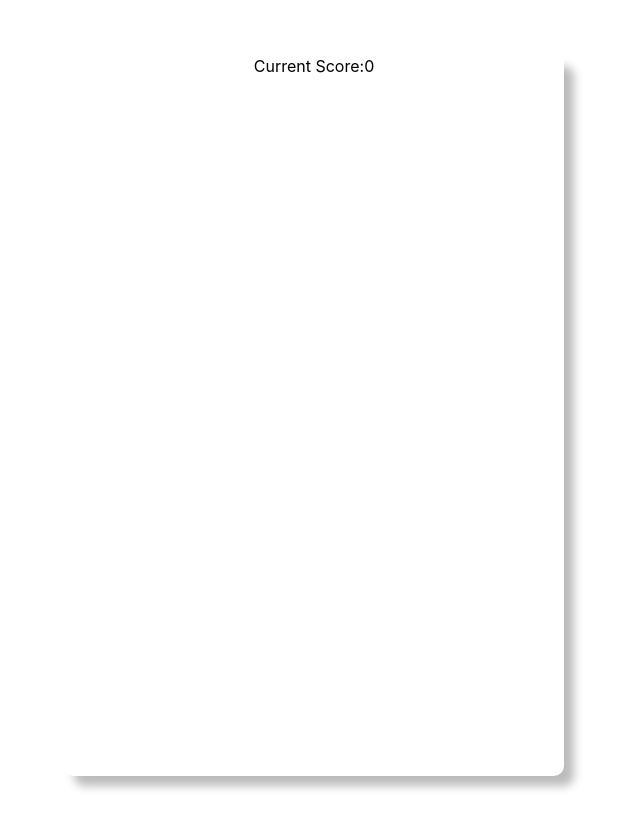
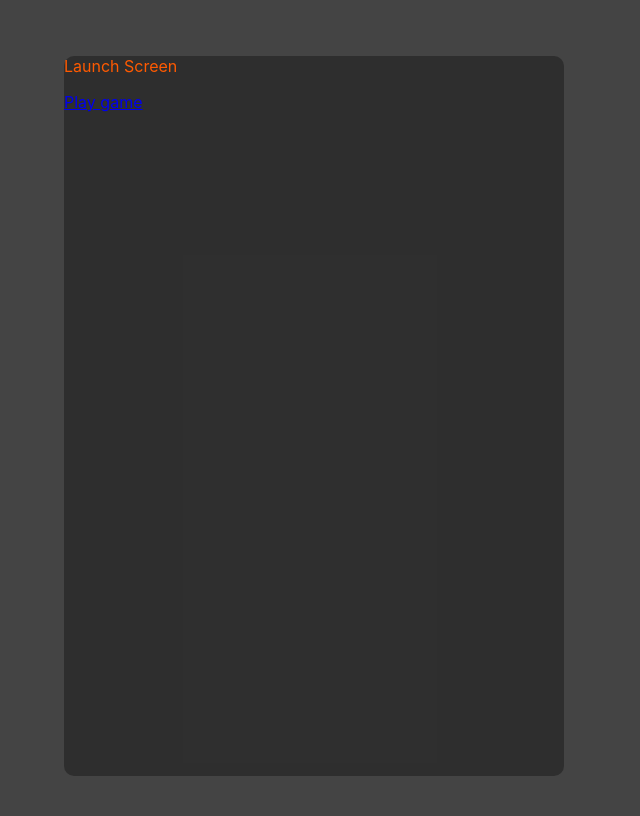
Before and after one commit to reaganmcf/quant-quiz, a React (Create React App) app: page / in a window 1280 px wide. Shown: the whole page, without its empty margins (326-966 px from the left). Built offline with nearby package versions, Linux system fonts and the light colour scheme.

Commit message:
[ ADD / FIX ] removed dark theme toggle; added nav

```diff
--- a/package.json
+++ b/package.json
@@ -21,11 +21,13 @@
     "react": "^17.0.1",
     "react-dom": "^17.0.1",
     "react-redux": "^7.2.2",
+    "react-router-dom": "^5.2.0",
     "react-scripts": "4.0.2",
     "redux": "^4.0.5",
     "redux-logger": "^3.0.6",
     "redux-thunk": "^2.3.0",
     "typescript": "^4.1.2",
+    "use-dark-mode": "^2.3.1",
     "web-vitals": "^1.0.1"
   },
   "scripts": {
--- a/src/components/App/App.css
+++ b/src/components/App/App.css
@@ -1,43 +1,15 @@
-.App {
-  text-align: center;
-  /* background-color: gray; */
+.AppContainer {
+  background-color: rgba(34,34,34,.63);
   min-height: 90vh;
   width: 500px;
   border-radius: 10px;
-  box-shadow: #bbbbbb 10px 10px 10px;
+  color: rgba(255,90,0,1);
 }
 
-.App-logo {
-  height: 40vmin;
-  pointer-events: none;
+.App {
+  display: flex;
+  justify-content: center;
+  padding: 50px;
+  width: 400px;
+  height: calc(90vh - 100px);
 }
-
-@media (prefers-reduced-motion: no-preference) {
-  .App-logo {
-    animation: App-logo-spin infinite 20s linear;
-  }
-}
-
-.App-header {
-  background-color: #282c34;
-  min-height: 100vh;
-  display: flex;
-  flex-direction: column;
-  align-items: center;
-  justify-content: center;
-  font-size: calc(10px + 2vmin);
-  color: white;
-}
-
-.App-link {
-  color: #61dafb;
-}
-
-@keyframes App-logo-spin {
-  from {
-    transform: rotate(0deg);
-  }
-  to {
-    transform: rotate(360deg);
-  }
-}
--- a/src/components/App/index.tsx
+++ b/src/components/App/index.tsx
@@ -1,39 +1,28 @@
-// @ts-nocheck
-import styled from '@emotion/styled/'
 import * as React from 'react';
 import { useDispatch, useSelector } from 'react-redux';
 import { Dispatch } from 'redux'
 import { IAppState } from '../../store';
 import { IGameState } from '../../store/game_state/types';
+import { BrowserRouter, Switch, Route } from 'react-router-dom'
+import { LaunchScreen } from './../LaunchScreen'
+import { GameScreen } from './../GameScreen'
 import './App.css';
-import theme from './../../theme'
 
-const Wrapper = styled("div")`
-  background-color: ${() => theme().background};
-  text-align: center;
-  /* background-color: gray; */
-  min-height: 90vh;
-  width: 500px;
-  border-radius: 10px;
-  box-shadow: #bbbbbb 10px 10px 10px;
-`
-
-export const App: React.FC<Props> = () => {
-
+export const App: React.FC = () => {
   const gameState: IGameState = useSelector(
     (state: IAppState) => state.gameState
   )
 
-  console.log(gameState)
-
   return (
-    <Wrapper>
-      <div style={{backgroundColor: theme().background}}>
-        <header>
-          <p>Current Score:{gameState.streak}</p>
-        </header>
-      </div>
-    </Wrapper>
+    <div className="AppContainer">
+      <BrowserRouter>
+        <Switch>
+          <Route exact path="/" component={LaunchScreen}/>
+          <Route path="/game" component={GameScreen} />
+        </Switch>
+      </BrowserRouter>
+    </div>
   )
 }
+
 export default App;
--- /dev/null
+++ b/src/components/GameScreen/index.tsx
@@ -0,0 +1,12 @@
+import * as React from 'react';
+
+export const GameScreen: React.FC = () => {
+
+    return (
+        <div>
+            <p>
+                Game Screen
+            </p>
+        </div>
+    )
+}
--- /dev/null
+++ b/src/components/LaunchScreen/index.tsx
@@ -0,0 +1,14 @@
+import * as React from 'react';
+import { Link } from 'react-router-dom'
+
+export const LaunchScreen: React.FC = () => {
+
+    return (
+        <div>
+            <p>
+                Launch Screen
+            </p>
+            <Link to="/game">Play game</Link>
+        </div>
+    )
+}
--- a/src/index.css
+++ b/src/index.css
@@ -1,3 +1,6 @@
+html {
+  background-color: #444444;
+}
 body {
   display: flex;
   justify-content: center;
--- a/src/theme/index.ts
+++ b/src/theme/index.ts
@@ -27,10 +27,9 @@ const themeDark: ITheme = {
     text: colors.white
 }
 
-function theme(): ITheme {
-    let mode = localStorage.getItem("dark") === "true"
-    if(mode) return themeDark;
-    return themeLight;
+const themes = {
+    themeDark,
+    themeLight
 }
 
-export default theme
+export default themes;
--- /dev/null
+++ b/src/utils/index.ts
@@ -0,0 +1,5 @@
+const utils = {
+
+}
+
+export default utils
--- a/src/utils/utils.ts
+++ /dev/null
@@ -1,3 +0,0 @@
-export function pickRandomTicker() {
-
-}
```
Also changed, not shown: 1 other file (tests, documents, lock files or other folders).
